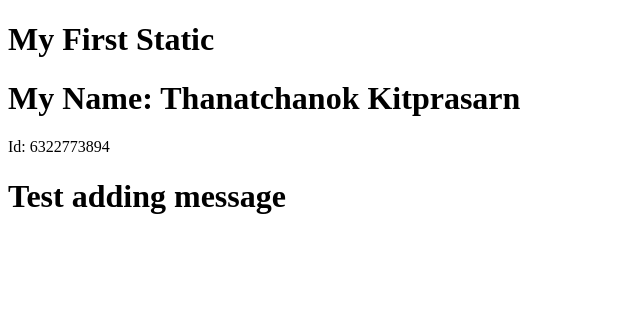
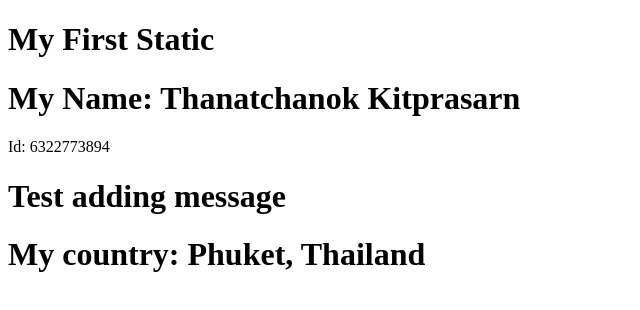
Before and after one commit to Thanatchnok/DES424_6322773894, a plain HTML site: page src/index.html in a window 1280 px wide. Shown: the whole page, without its empty margins (0-640 px from the left). Drawn offline with Linux system fonts and the light colour scheme.

Commit message:
Add country

```diff
--- a/src/index.html
+++ b/src/index.html
@@ -5,5 +5,6 @@
     	<h1>My Name: Thanatchanok Kitprasarn</h1>
         <p>Id: 6322773894</p>
         <h1>Test adding message</h1>
+        <h1>My country: Phuket, Thailand</h1>
     </body>
 </html>
```
